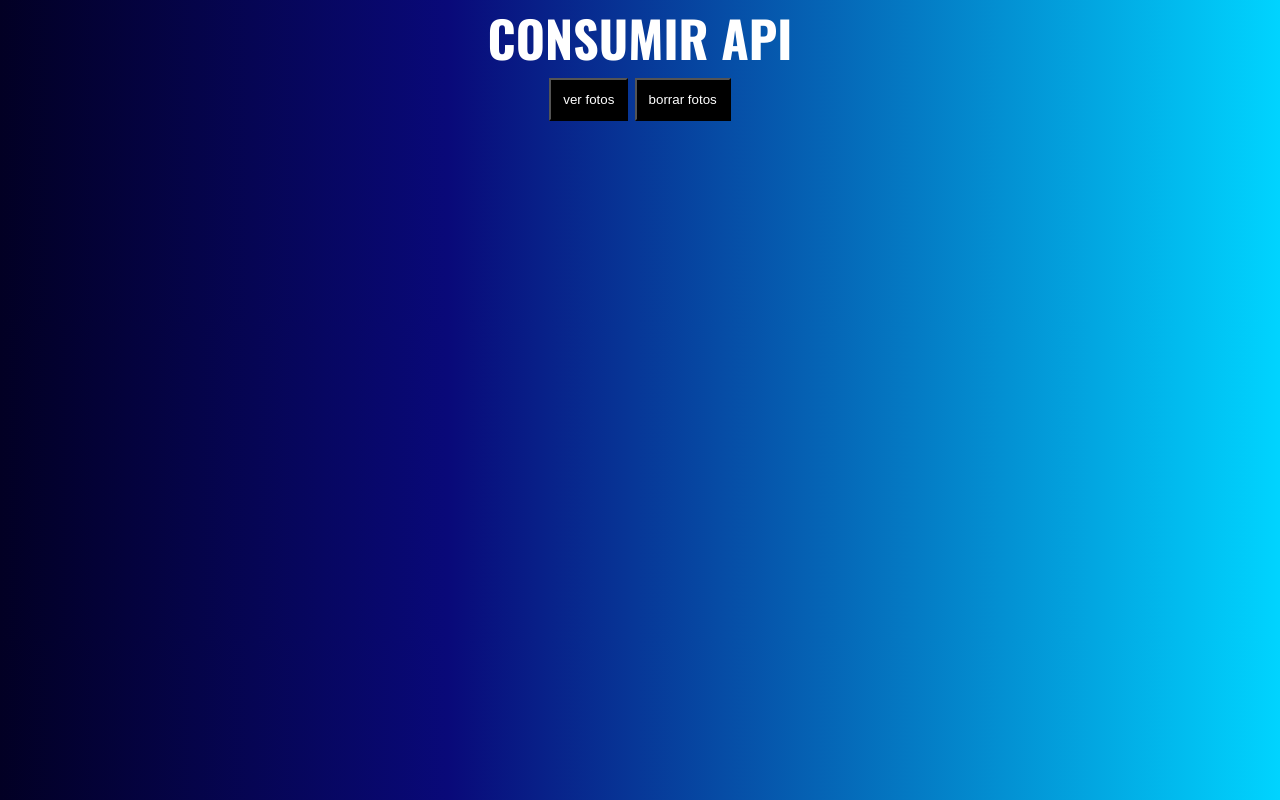
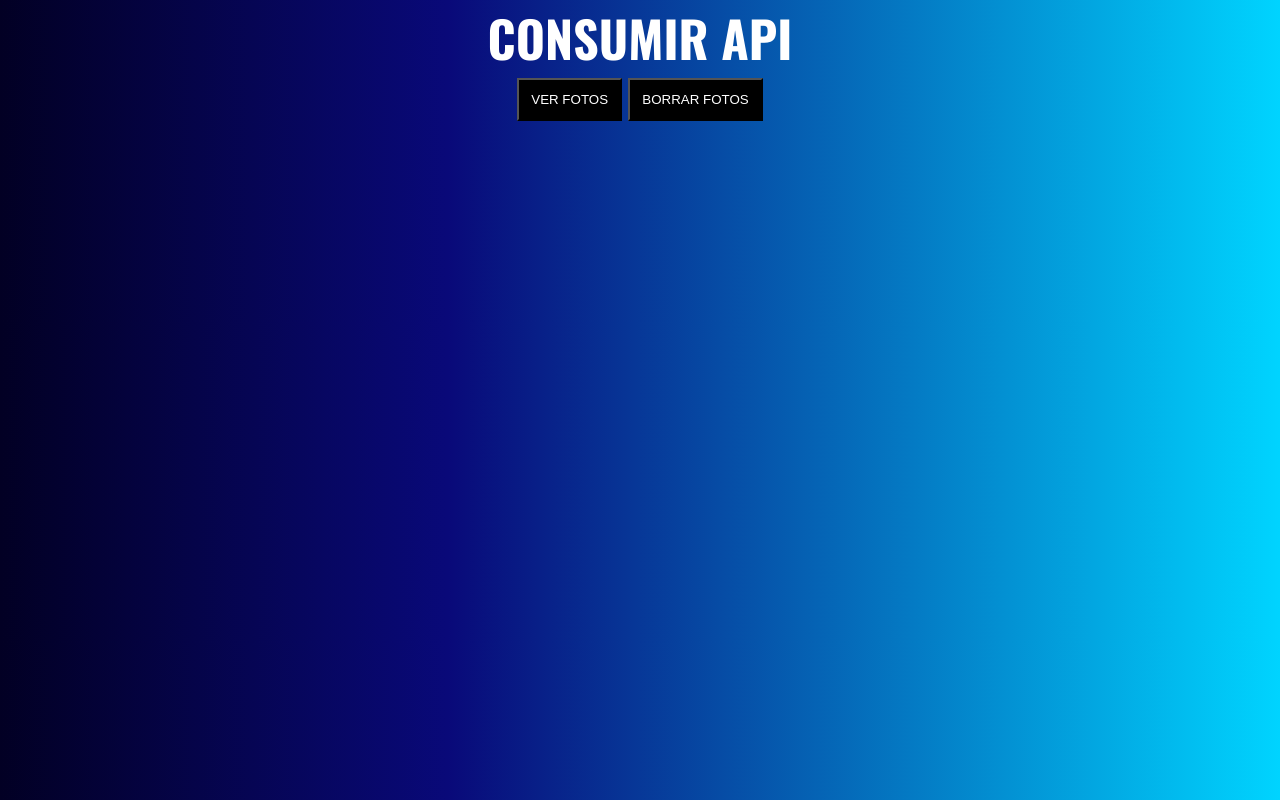
Before and after one commit to Jorge1911/practicas-css-505-main, a plain HTML site: page 12-fotos-api/index.html in a window 1280 px wide. Drawn offline with nearby package versions, Linux system fonts and the light colour scheme.

Commit message:
actualizacion 1.4

```diff
--- a/12-fotos-api/index.html
+++ b/12-fotos-api/index.html
@@ -6,12 +6,12 @@
     <meta name="viewport" content="width=device-width, initial-scale=1.0">
     <title>consumir api</title>
     <link href="https://fonts.googleapis.com/css2?family=Oswald:wght@600;700&display=swap" rel="stylesheet">
-    <link rel="stylesheet" href="style.css">
+    <link rel="stylesheet" href="index.css">
 </head>
 <body>
 <h1>CONSUMIR API</h1>
-<button onclick="verUsers()">ver fotos</button>
-<button onclick="clearUsers()">borrar fotos</button>
+<button onclick="verUsers()">VER FOTOS</button>
+<button onclick="clearUsers()">BORRAR FOTOS</button>
 <div id="Resultado"></div>
 <script src="app.js"></script>
 </body>
```
Also changed, not shown: 12-fotos-api/index.css (renamed from 12-fotos-api/style.css).
